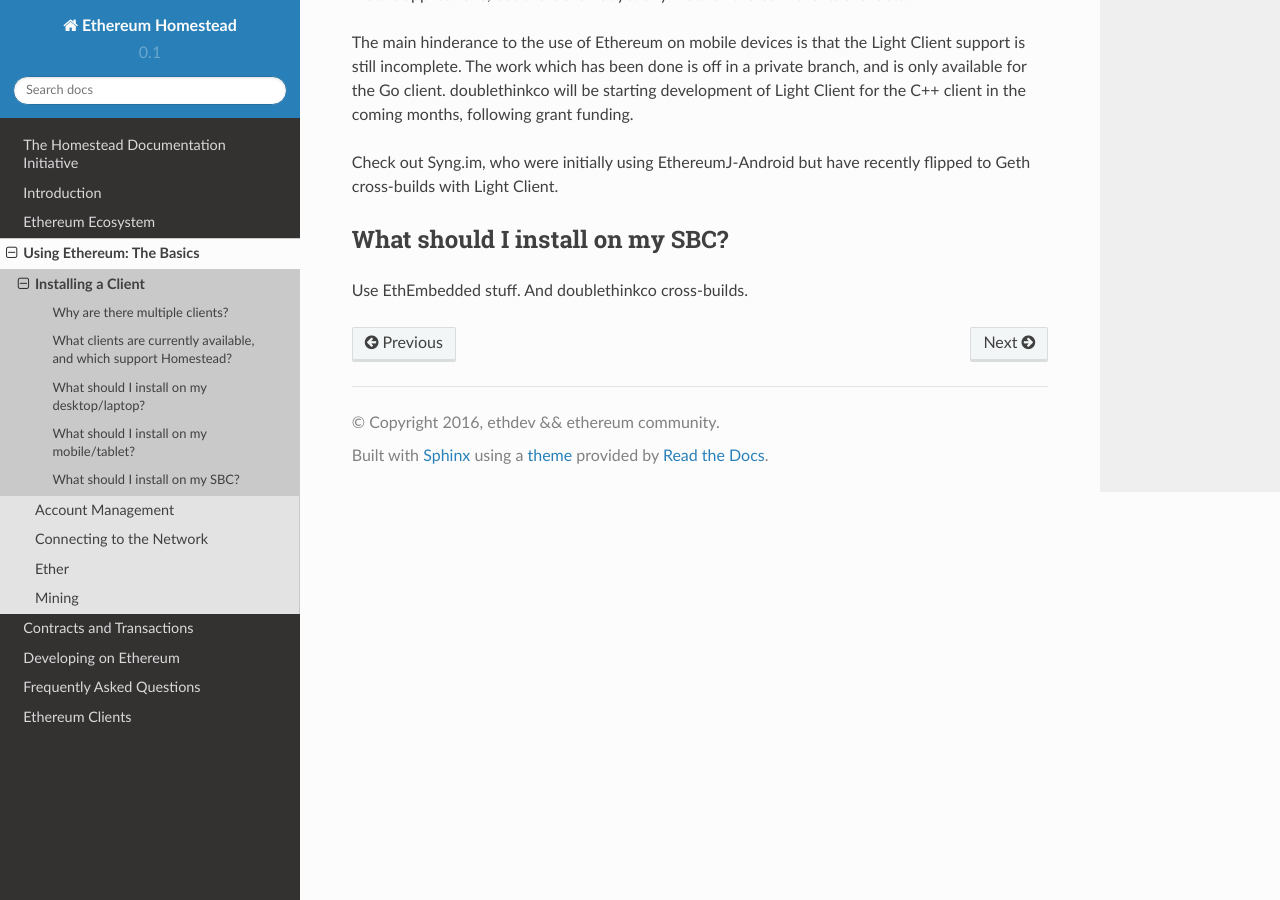
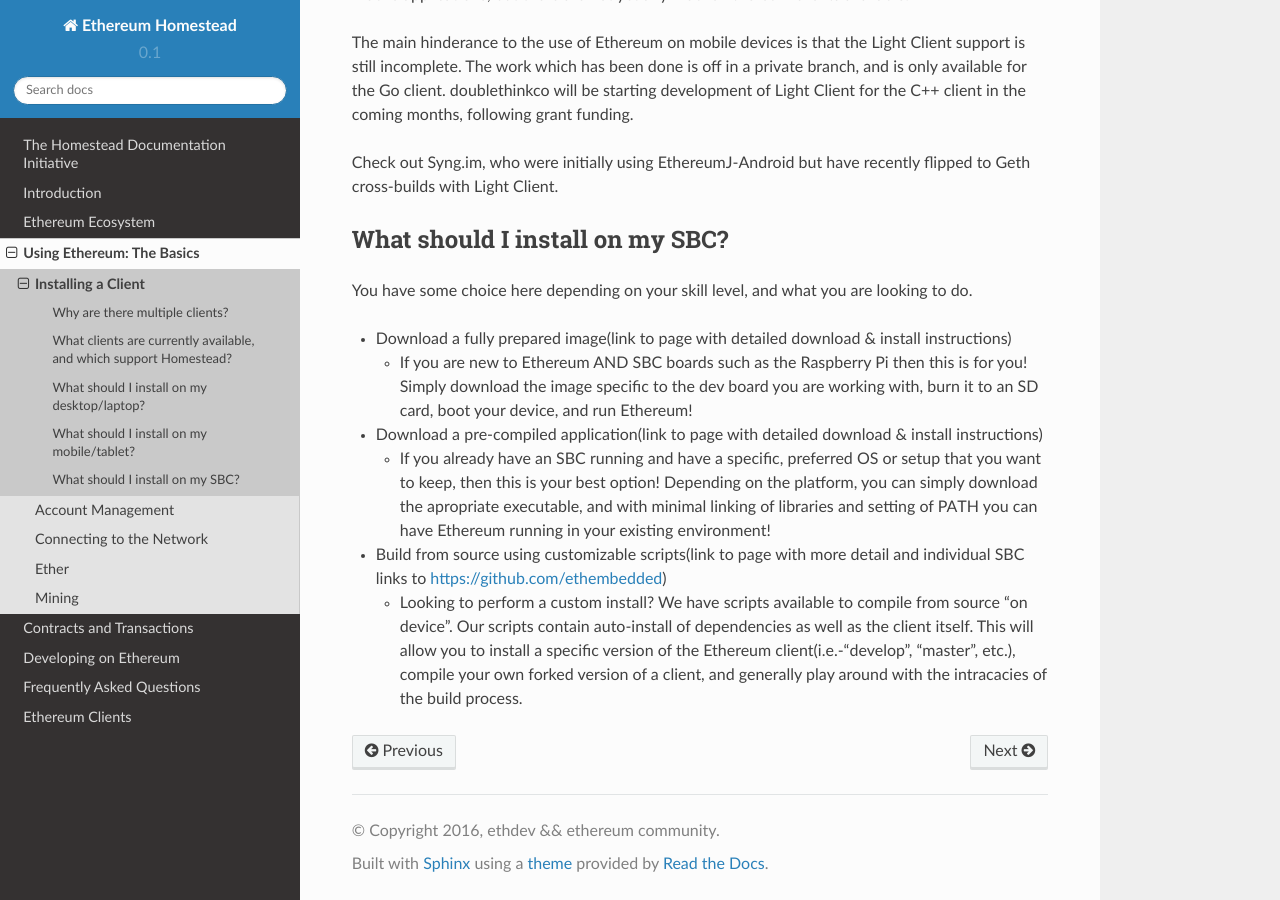
Before and after one commit to ethereum/homestead-guide, a Sphinx documentation site: the page built from source/using-ethereum-the-basics/installing-a-client.rst, in a window 1280 px wide and 900 px high, scrolled down 1844 px. Built offline with Sphinx 7.4.7 and the Read the Docs theme 2.0.0, drawn with Linux system fonts in a browser that asks for light colours.

Commit message:
Added content from John Gerryts to installation steps.

```diff
--- a/source/using-ethereum-the-basics/installing-a-client.rst
+++ b/source/using-ethereum-the-basics/installing-a-client.rst
@@ -129,5 +129,16 @@
 What should I install on my SBC?
 ================================================================================
 
-Use EthEmbedded stuff.
-And doublethinkco cross-builds.
+You have some choice here depending on your skill level, and what you are looking to do.
+
+* Download a fully prepared image(link to page with detailed download & install instructions)
+
+  * If you are new to Ethereum AND SBC boards such as the Raspberry Pi then this is for you! Simply download the image specific to the dev board you are working with, burn it to an SD card, boot your device, and run Ethereum!
+
+* Download a pre-compiled application(link to page with detailed download & install instructions)
+
+  * If you already have an SBC running and have a specific, preferred OS or setup that you want to keep, then this is your best option! Depending on the platform, you can simply download the apropriate executable, and with minimal linking of libraries and setting of PATH you can have Ethereum running in your existing environment!
+
+* Build from source using customizable scripts(link to page with more detail and individual SBC links to https://github.com/ethembedded)
+
+  * Looking to perform a custom install?  We have scripts available to compile from source "on device". Our scripts contain auto-install of dependencies as well as the client itself. This will allow you to install a specific version of the Ethereum client(i.e.-"develop", "master", etc.), compile your own forked version of a client, and generally play around with the intracacies of the build process.
```
